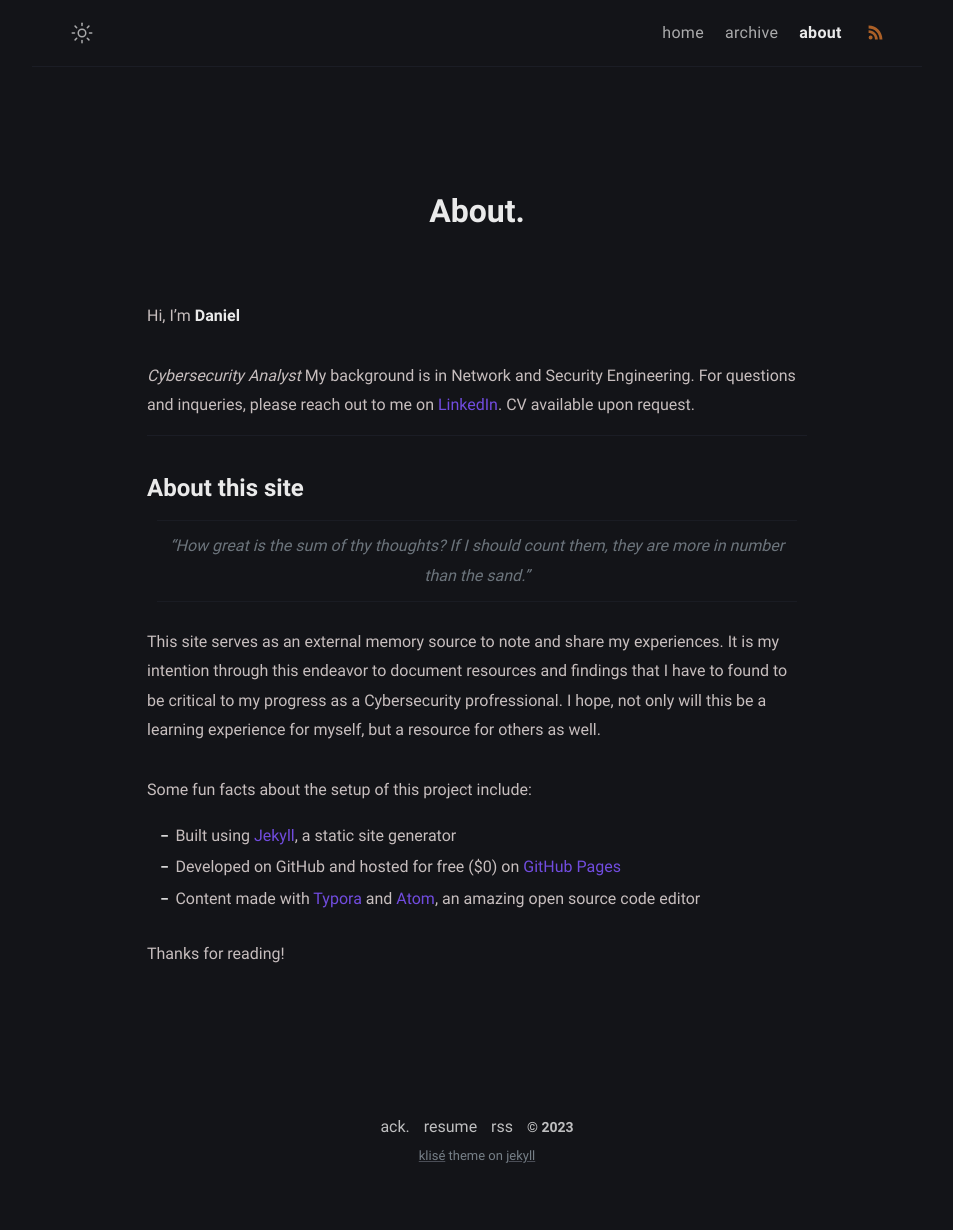
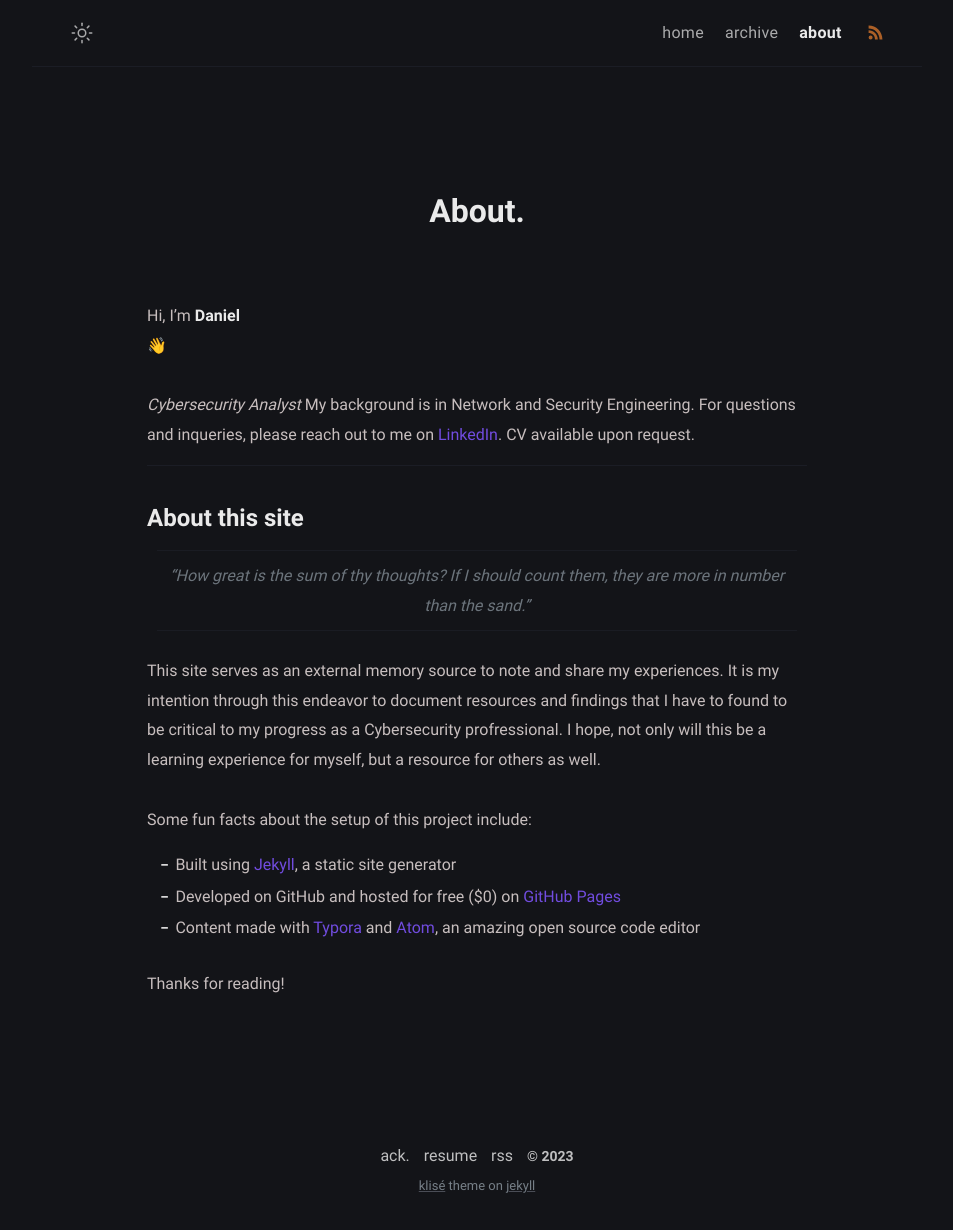
Before and after one commit to dadavidson/dadavidson-blog, a Jekyll site: the page built from about.md, in a window 1280 px wide. Shown: the whole page, without its empty margins (163-1116 px from the left). Built offline with Jekyll 4.4.1, drawn with Linux system fonts in a browser that asks for light colours; before the commit the page ends 1201 px from its top, so only the background shows below that.

```diff
--- a/about.md
+++ b/about.md
@@ -5,7 +5,7 @@ permalink: /about/
 weight: 3
 ---
 
-Hi, I'm **Daniel** <br>
+Hi, I'm **Daniel** <br> 👋
 
 *Cybersecurity Analyst*
 My background is in Network and Security Engineering.
```
